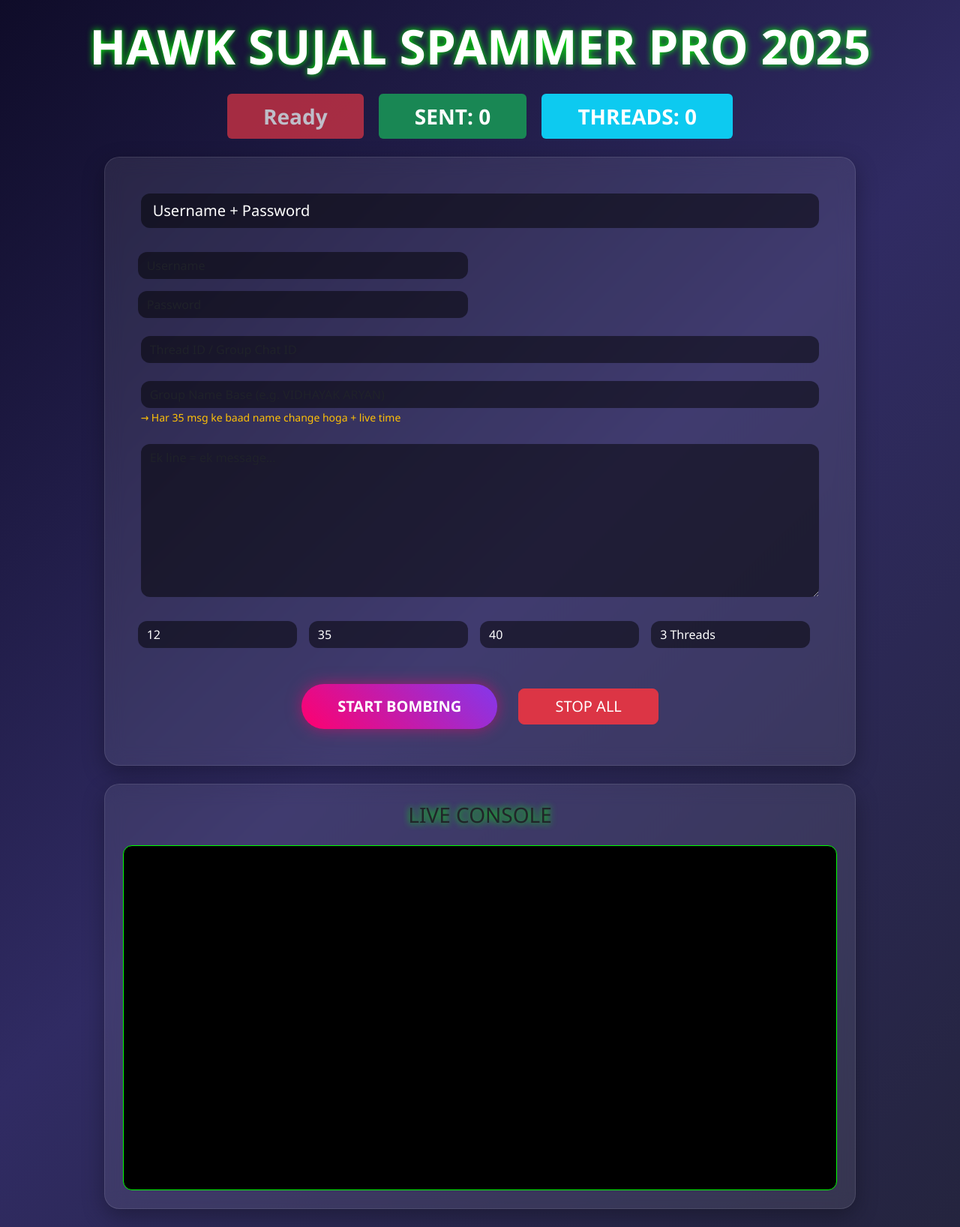
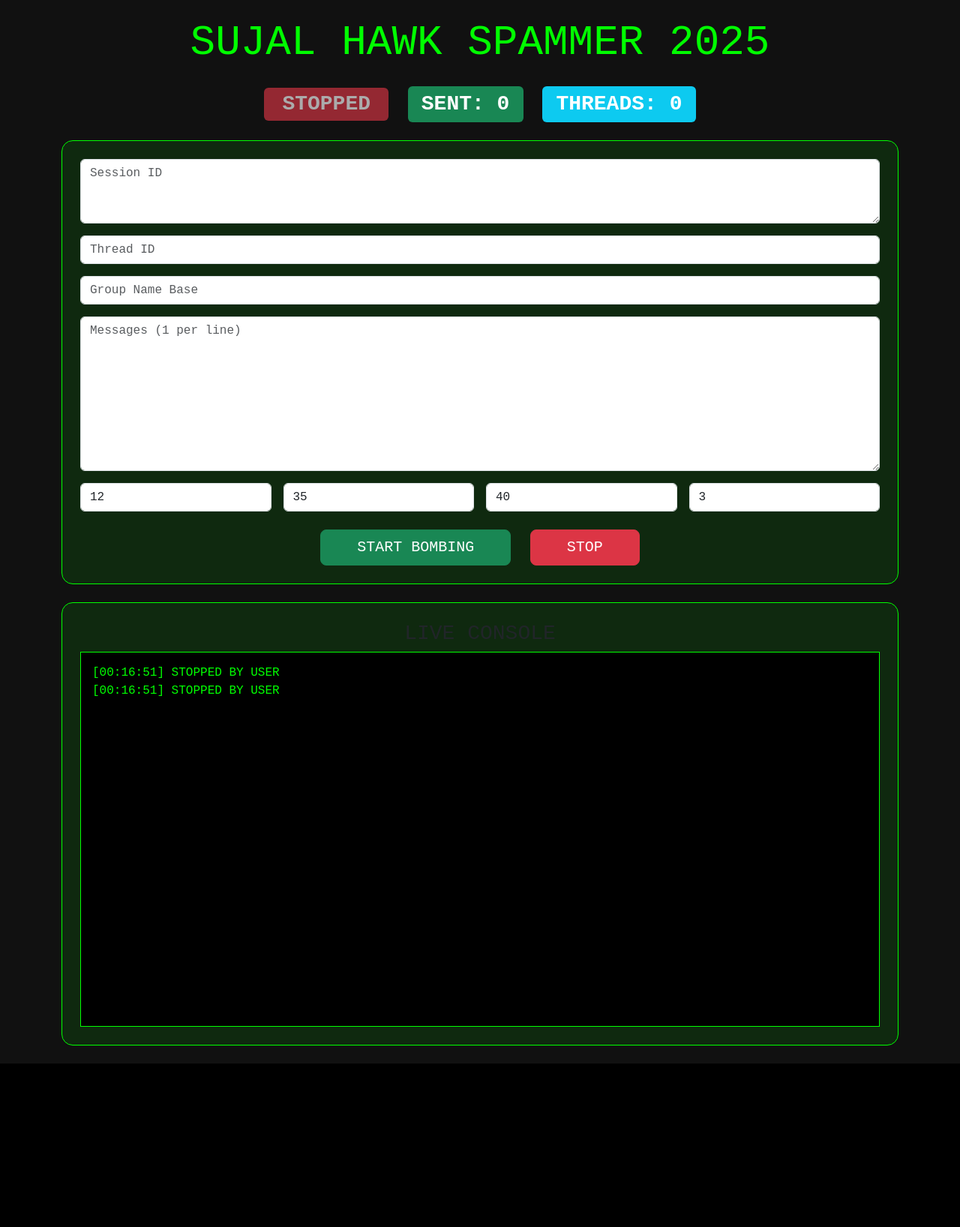
Before and after one commit to surajportal2-coder/sujalncandspm, a Flask app: page / in a window 1280 px wide. Shown: the whole page at 75% size. After the commit the page ends 1418 px from the top, so only its background shows below. Run offline with Flask 3, Linux system fonts and the light colour scheme.

Commit message:
Update index.html

```diff
--- a/templates/index.html
+++ b/templates/index.html
@@ -1,171 +1,53 @@
 <!DOCTYPE html>
-<html lang="en">
+<html>
 <head>
-    <meta charset="UTF-8">
-    <meta name="viewport" content="width=device-width, initial-scale=1.0">
-    <title>HAWK SUJAL SPAMMER PRO 2025</title>
+    <meta charset="utf-8">
+    <title>HAWK SUJAL SPAMMER 2025</title>
     <link href="https://cdn.jsdelivr.net/npm/bootstrap@5.3.3/dist/css/bootstrap.min.css" rel="stylesheet">
-    <link href="https://cdnjs.cloudflare.com/ajax/libs/font-awesome/6.5.0/css/all.min.css" rel="stylesheet">
     <style>
-        body {
-            background: linear-gradient(135deg, #0f0c29, #302b63, #24243e);
-            color: #fff;
-            min-height: 100vh;
-            font-family: 'Segoe UI', Tahoma, Geneva, Verdana, sans-serif;
-        }
-        .card {
-            background: rgba(255,255,255,0.08);
-            border-radius: 20px;
-            backdrop-filter: blur(12px);
-            border: 1px solid rgba(255,255,255,0.1);
-            box-shadow: 0 10px 30px rgba(0,0,0,0.3);
-        }
-        .form-control, textarea, select {
-            background: rgba(0,0,0,0.5) !important;
-            border: none !important;
-            color: white !important;
-            border-radius: 12px !important;
-        }
-        .btn-spam {
-            background: linear-gradient(45deg, #ff006e, #8338ec);
-            border: none;
-            padding: 15px 40px;
-            border-radius: 50px;
-            font-weight: bold;
-            box-shadow: 0 0 20px rgba(255,0,110,0.5);
-        }
-        .btn-spam:hover { transform: translateY(-3px); }
-        .console {
-            background: #000;
-            color: #0f0;
-            font-family: 'Courier New';
-            padding: 15px;
-            border-radius: 12px;
-            height: 460px;
-            overflow-y: auto;
-            font-size: 14px;
-            border: 1px solid #0f0;
-        }
-        .console::-webkit-scrollbar { width: 8px; }
-        .console::-webkit-scrollbar-thumb { background: #0f0; border-radius: 10px; }
-        .blink { animation: blink 1s infinite; }
-        @keyframes blink { 50% { opacity: 0.6; } }
-        .text-glow { text-shadow: 0 0 10px #0f0; }
+        body{background:#111;color:#0f0;font-family:'Courier New';min-height:100vh}
+        .card{background:rgba(0,255,0,0.1);border:1px solid #0f0;border-radius:15px}
+        input,textarea,select{background:#000;color:#0f0;border:1px solid #0f0}
+        .console{background:#000;color:#0f0;height:500px;overflow-y:auto;padding:15px;border:1px solid #0f0}
+        .blink{animation:b 1s infinite}@keyframes b{50%{opacity:0.5}}
     </style>
 </head>
 <body class="p-4">
-
-<div class="container-fluid">
-    <h1 class="text-center display-3 fw-bold mb-4 text-glow">
-        HAWK SUJAL SPAMMER PRO 2025
-    </h1>
-
+<div class="container">
+    <h1 class="text-center display-4 mb-4">SUJAL HAWK SPAMMER 2025</h1>
     <div class="text-center mb-4">
-        <span class="badge bg-danger fs-3 px-5 py-3 blink">{{ text }}</span>
-        <span class="badge bg-success fs-3 mx-3 px-5 py-3">SENT: {{ sent }}</span>
-        <span class="badge bg-info fs-3 px-5 py-3">THREADS: {{ threads }}</span>
+        <span class="badge bg-danger fs-3 px-4 py-2 blink">{{ text }}</span>
+        <span class="badge bg-success fs-3 mx-3">SENT: {{ sent }}</span>
+        <span class="badge bg-info fs-3">THREADS: {{ threads }}</span>
     </div>
 
-    <div class="row justify-content-center">
-        <div class="col-lg-10">
-            <div class="card p-5 mb-4">
-                <form method="POST">
-                    <div class="row g-4">
+    <form method="POST" class="card p-4">
+        <div class="row g-3">
+            <div class="col-12"><textarea name="sessionid" class="form-control" rows="3" placeholder="Session ID" required>{{ cfg.sessionid }}</textarea></div>
+            <div class="col-12"><input name="thread_id" class="form-control" placeholder="Thread ID" value="{{ cfg.thread_id }}" required></div>
+            <div class="col-12"><input name="group_name" class="form-control" placeholder="Group Name Base" value="{{ cfg.group_name }}" required></div>
+            <div class="col-12"><textarea name="messages" class="form-control" rows="8" placeholder="Messages (1 per line)" required>{{ cfg.messages }}</textarea></div>
+            <div class="col-md-3"><input name="delay" type="number" step="0.1" class="form-control" placeholder="Delay" value="{{ cfg.delay }}"></div>
+            <div class="col-md-3"><input name="cycle" type="number" class="form-control" placeholder="Cycle (Name Change)" value="{{ cfg.cycle }}"></div>
+            <div class="col-md-3"><input name="break" type="number" class="form-control" placeholder="Break" value="{{ cfg.break }}"></div>
+            <div class="col-md-3"><input name="threads" type="number" class="form-control" placeholder="Threads" value="{{ cfg.threads }}"></div>
+        </div>
+        <div class="text-center mt-4">
+            <button type="submit" class="btn btn-success btn-lg px-5">START BOMBING</button>
+            <a href="/stop" class="btn btn-danger btn-lg px-5 ms-3">STOP</a>
+        </div>
+    </form>
 
-                        <!-- MODE SELECT -->
-                        <div class="col-12">
-                            <select name="mode" class="form-select form-select-lg" onchange="toggleMode()">
-                                <option value="username" {% if cfg.mode == "username" %}selected{% endif %}>Username + Password</option>
-                                <option value="session" {% if cfg.mode == "session" %}selected{% endif %}>Session ID (Recommended)</option>
-                            </select>
-                        </div>
-
-                        <!-- USERNAME/PASSWORD -->
-                        <div id="username-fields" class="row g-3" {% if cfg.mode == "session" %}style="display:none"{% endif %}>
-                            <div class="col-md-6"><input type="text" name="username" class="form-control" placeholder="Username" value="{{ cfg.username }}"></div>
-                            <div class="col-md-6"><input type="password" name="password" class="form-control" placeholder="Password"></div>
-                        </div>
-
-                        <!-- SESSION ID -->
-                        <div id="session-field" {% if cfg.mode != "session" %}style="display:none"{% endif %}>
-                            <textarea name="sessionid" class="form-control" rows="3" placeholder="Session ID (copy from browser cookies)">{{ cfg.sessionid }}</textarea>
-                            <small class="text-info">Instagram Web → F12 → Application → Cookies → sessionid</small>
-                        </div>
-
-                        <!-- MAIN FIELDS -->
-                        <div class="col-12"><input type="number" name="thread_id" class="form-control" placeholder="Thread ID / Group Chat ID" value="{{ cfg.thread_id }}" required></div>
-
-                        <div class="col-12">
-                            <input type="text" name="group_name" class="form-control" placeholder="Group Name Base (e.g. VIDHAYAK ARYAN)" value="{{ cfg.group_name }}" required>
-                            <small class="text-warning">→ Har {{ cfg.cycle }} msg ke baad name change hoga + live time</small>
-                        </div>
-
-                        <div class="col-12"><textarea name="messages" class="form-control" rows="8" placeholder="Ek line = ek message..." required>{{ cfg.messages }}</textarea></div>
-
-                        <div class="row g-3">
-                            <div class="col-md-3"><input type="number" step="0.1" name="delay" class="form-control" placeholder="Delay (sec)" value="{{ cfg.delay }}"></div>
-                            <div class="col-md-3"><input type="number" name="cycle" class="form-control" placeholder="After msgs (Name Change)" value="{{ cfg.cycle }}"></div>
-                            <div class="col-md-3"><input type="number" name="break" class="form-control" placeholder="Break (sec)" value="{{ cfg.break }}"></div>
-                            <div class="col-md-3">
-                                <select name="threads" class="form-select">
-                                    <option value="1" {% if cfg.threads==1 %}selected{% endif %}>1 Thread</option>
-                                    <option value="2" {% if cfg.threads==2 %}selected{% endif %}>2 Threads</option>
-                                    <option value="3" {% if cfg.threads==3 %}selected{% endif %}>3 Threads</option>
-                                    <option value="4" {% if cfg.threads==4 %}selected{% endif %}>4 Threads</option>
-                                    <option value="5" {% if cfg.threads==5 %}selected{% endif %}>5 Threads</option>
-                                </select>
-                            </div>
-                        </div>
-
-                        <div class="text-center mt-5">
-                            <button type="submit" class="btn btn-spam btn-lg px-5 text-white">
-                                START BOMBING
-                            </button>
-                            <a href="/stop" class="btn btn-danger btn-lg px-5 ms-4">
-                                STOP ALL
-                            </a>
-                        </div>
-                    </div>
-                </form>
-            </div>
-
-            <!-- LIVE CONSOLE -->
-            <div class="card p-4">
-                <h3 class="text-center mb-4 text-glow">LIVE CONSOLE</h3>
-                <div class="console" id="console">
-                    {% for l in logs %}
-                    <div>{{ l }}</div>
-                    {% endfor %}
-                </div>
-            </div>
+    <div class="card p-4 mt-4">
+        <h3 class="text-center">LIVE CONSOLE</h3>
+        <div class="console">
+            {% for l in logs %}<div>{{ l }}</div>{% endfor %}
         </div>
     </div>
 </div>
 
 <script>
-function toggleMode() {
-    const mode = document.querySelector('[name="mode"]').value;
-    document.getElementById('username-fields').style.display = mode === 'username' ? 'block' : 'none';
-    document.getElementById('session-field').style.display = mode === 'session' ? 'block' : 'none';
-}
-toggleMode();
-
-// Auto Refresh Console
-function refresh() {
-    fetch(location.href).then(r => r.text()).then(html => {
-        const parser = new DOMParser();
-        const doc = parser.parseFromString(html, 'text/html');
-        const newConsole = doc.getElementById('console').innerHTML;
-        const currentConsole = document.getElementById('console');
-        if (currentConsole.innerHTML !== newConsole) {
-            currentConsole.innerHTML = newConsole;
-            currentConsole.scrollTop = currentConsole.scrollHeight;
-        }
-    });
-}
-setInterval(refresh, 2500);
-refresh();
+setInterval(()=>location.reload(), 3000);
 </script>
-
 </body>
 </html>
```
